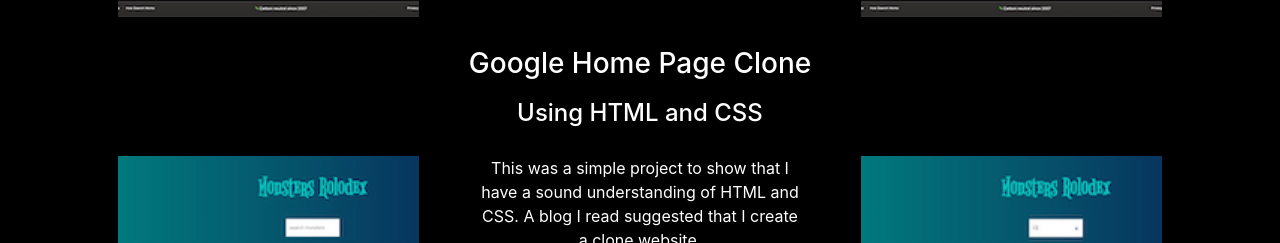
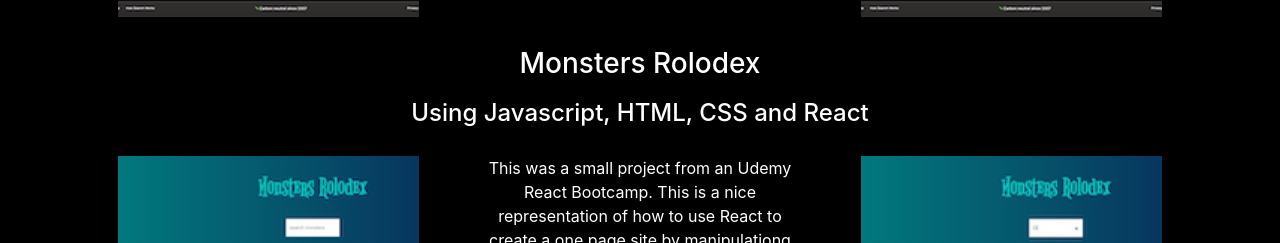
Before and after one commit to shamill72/HamillWebsite, a plain HTML site: page index.html in a window 1280 px wide. Shown: the part 3074-3317 px from the top of the page. Drawn offline with Linux system fonts and the light colour scheme.

Commit message:
fixed Monsters Rolodex description

```diff
--- a/index.html
+++ b/index.html
@@ -125,13 +125,13 @@
         </div>
         <br />
         <br />
-        <div class="heading white"><h3>Google Home Page Clone</h3></div>
-        <div class="heading white"><h4>Using HTML and CSS</h4></div>
+        <div class="heading white"><h3>Monsters Rolodex</h3></div>
+        <div class="heading white"><h4>Using Javascript, HTML, CSS and React </h4></div>
         <div class="content">
             <div class="workBx">
                 <a href="https://shamill72.github.io/monsters-rolodex/" target="_blank" rel="noopener noreferrer"><img src="images/ScreenShot15.png" class="project-image-2" /></a>
             </div>
-            <div class="workBx heading white"><p class="project">This was a simple project to show that I have a sound understanding of HTML and CSS. A blog I read suggested that I create a clone website.</p></div>
+            <div class="workBx heading white">This was a small project from an Udemy React Bootcamp. This is a nice representation of how to use React to create a one page site by manipulationg the DOM.<p class="project"></p></div>
             <div class="workBx">
                 <a href="https://shamill72.github.io/monsters-rolodex/" target="_blank" rel="noopener noreferrer"><img src="images/ScreenShot16.png" class="project-image-2" /></a>
             </div>
```
